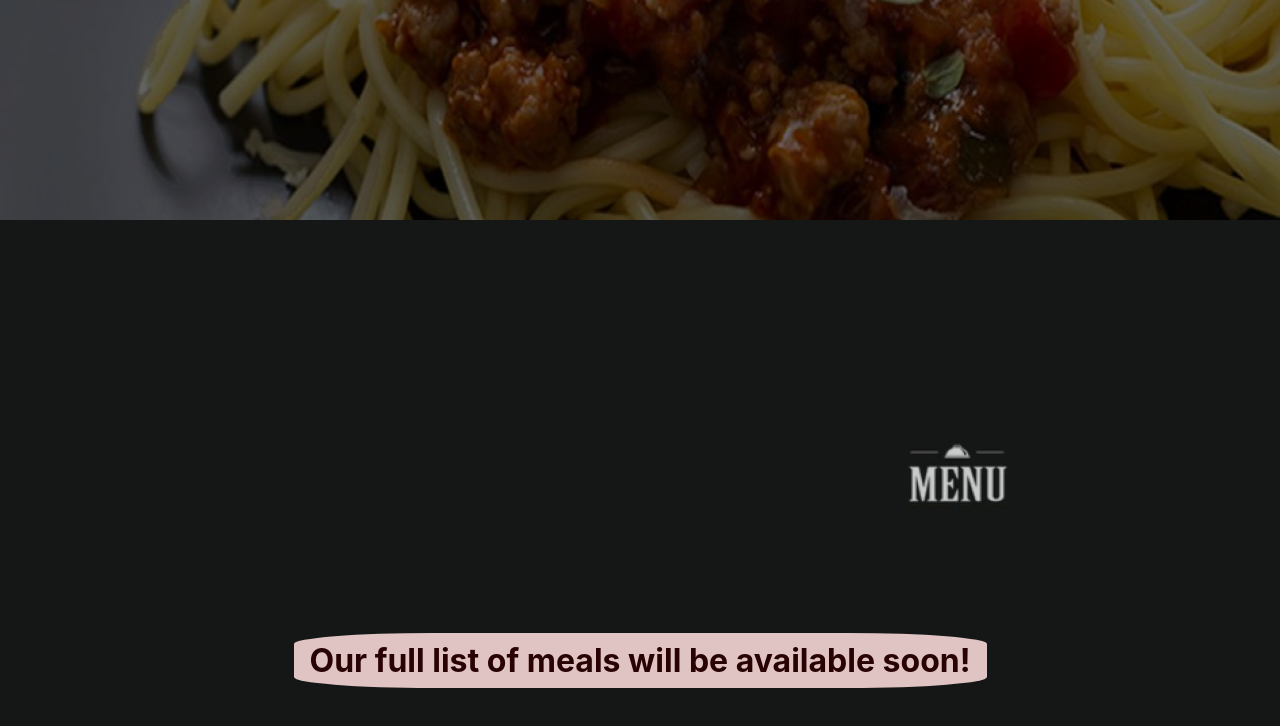
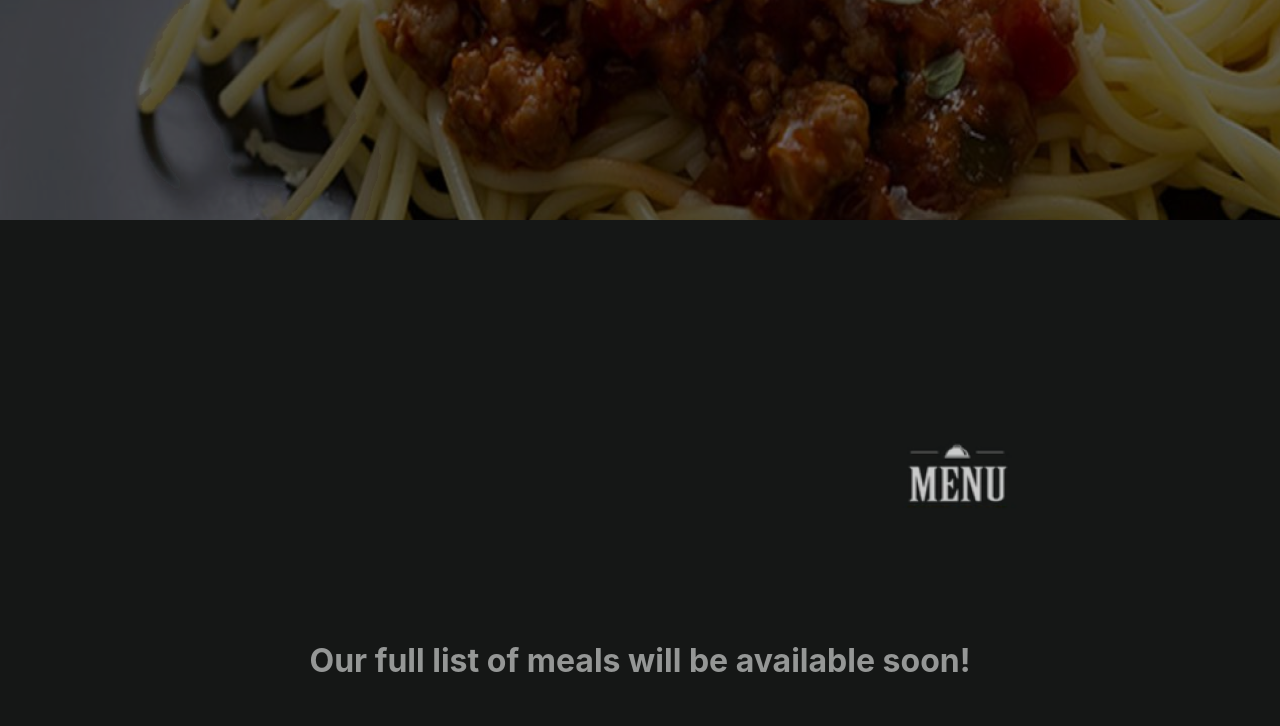
Before and after one commit to L-Molina/coder-ecommerce, a React (Create React App) app: page / in a window 1280 px wide. Shown: the part 740-1466 px from the top of the page. Built offline with nearby package versions, Linux system fonts and the light colour scheme.

Commit message:
Clase 3: creando Landing

```diff
--- a/src/components/ItemListContainer/ItemListContainer.css
+++ b/src/components/ItemListContainer/ItemListContainer.css
@@ -11,11 +11,8 @@
 }
 
 .list-item {
-    background-color: #e0c4c4;
-    color: #290303;
+    color: #959796;
     display: flex;
     align-items: center;
     text-align: center;
-    border-radius: 20%;
-    padding: 0.5rem 1rem;
 }
```
